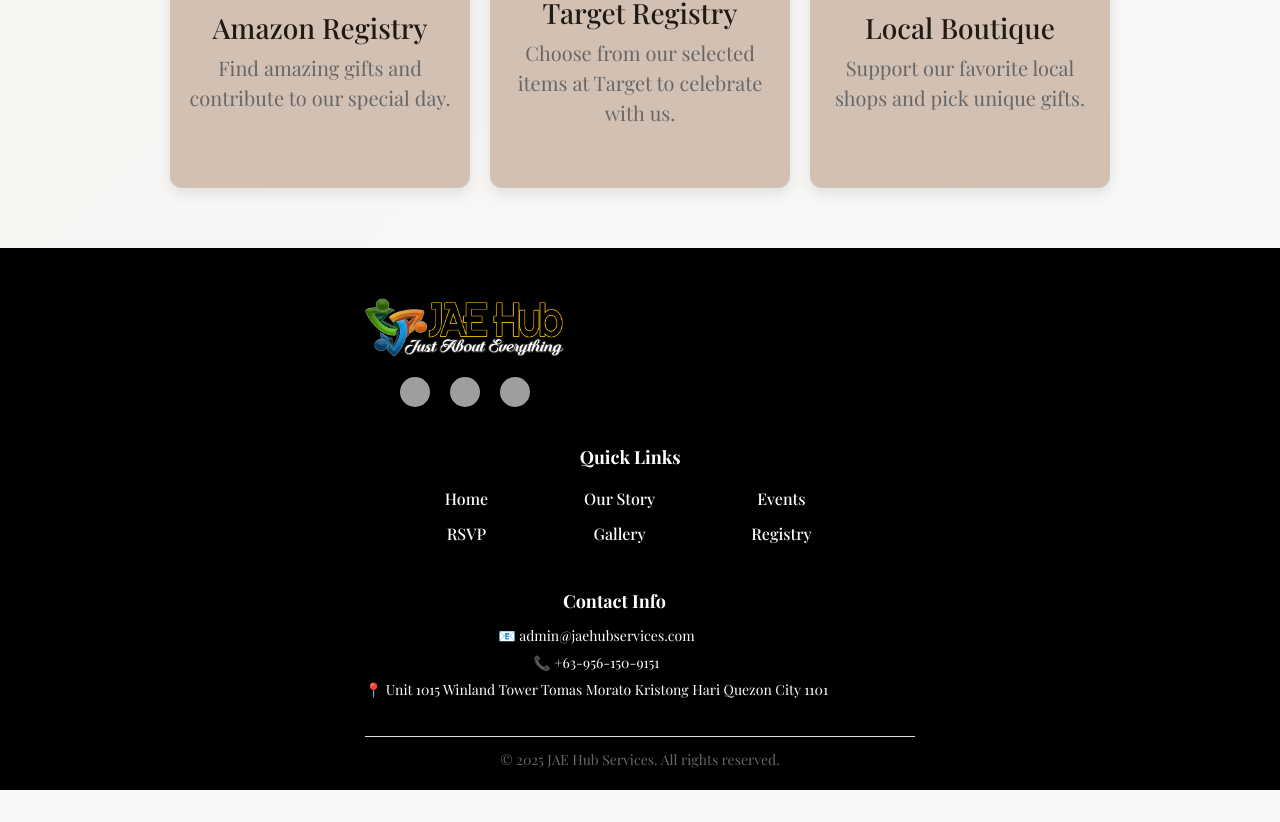
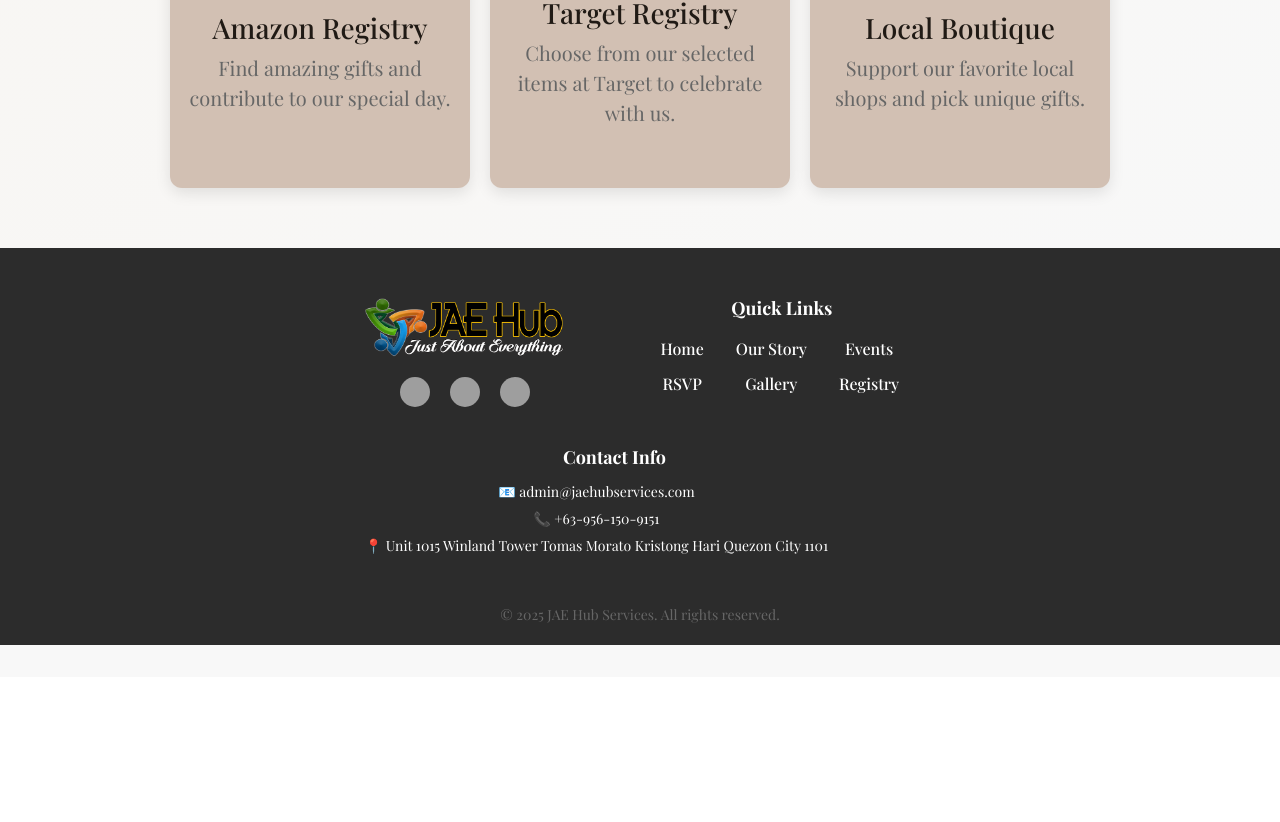
Before and after one commit to tish-cyb/E-Wedding-Website, a React (Vite) app in the folder E-Wedding Website/: page / in a window 1280 px wide. Shown: the part 5083-5905 px from the top of the page. After the commit the page ends 5760 px from the top, so only its background shows below. Built offline with nearby package versions, Linux system fonts and the light colour scheme; grey boxes are pictures that could not be loaded.

Commit message:
fix footer gap

```diff
--- a/E-Wedding Website/src/Styles/footer.css
+++ b/E-Wedding Website/src/Styles/footer.css
@@ -1,5 +1,5 @@
 .site-footer {
-  background: #000000;
+  background: #2c2c2c;
   padding: 50px 30% 20px;
   font-family: "Georgia", serif;
   color: #FFFFFF;
@@ -58,7 +58,7 @@
   text-decoration: none;
   color: #FFFFFF;
   transition: color 0.3s ease;
-  padding: 3em;
+  padding: 1em;
 }
 
 .footer-links table td a:hover {
@@ -72,7 +72,6 @@
 
 .footer-bottom {
   margin-top: 30px;
-  border-top: 1px solid #ddd;
   text-align: center;
   padding-top: 12px;
   font-size: 14px;
--- a/E-Wedding Website/src/components/Footer.jsx
+++ b/E-Wedding Website/src/components/Footer.jsx
@@ -8,28 +8,31 @@
       <div className="footer-container">
 
         {/* Logo + Social */}
-        <div
-          className="footer-logo"
-          onClick={() => (window.location.href = "https://jaehubservices.com/")}
-        >
-          <img
-            src="src/assets/logos/jaehub-logo.png"
-            alt="JAE Hub Logo"
-          />
+        <div className="footer-logo">
+          <a
+            href="https://jaehubservices.com/"
+            target="_blank"
+            rel="noopener noreferrer"
+          >
+            <img
+              src="src/assets/logos/jaehub-logo.png"
+              alt="JAE Hub Logo"
+            />
+          </a>
           <div className="social-icons">
-            <a href="#">
+            <a href="#" target="_blank" rel="noopener noreferrer">
               <img
                 src="https://cdn-icons-png.flaticon.com/512/2111/2111463.png"
                 alt="Instagram"
               />
             </a>
-            <a href="#">
+            <a href="#" target="_blank" rel="noopener noreferrer">
               <img
                 src="https://cdn-icons-png.flaticon.com/512/1384/1384060.png"
                 alt="YouTube"
               />
             </a>
-            <a href="#">
+            <a href="#" target="_blank" rel="noopener noreferrer">
               <img
                 src="https://cdn-icons-png.flaticon.com/512/733/733547.png"
                 alt="Facebook"
```
Also changed, not shown: 1 other file (tests, documents, lock files or other folders).
